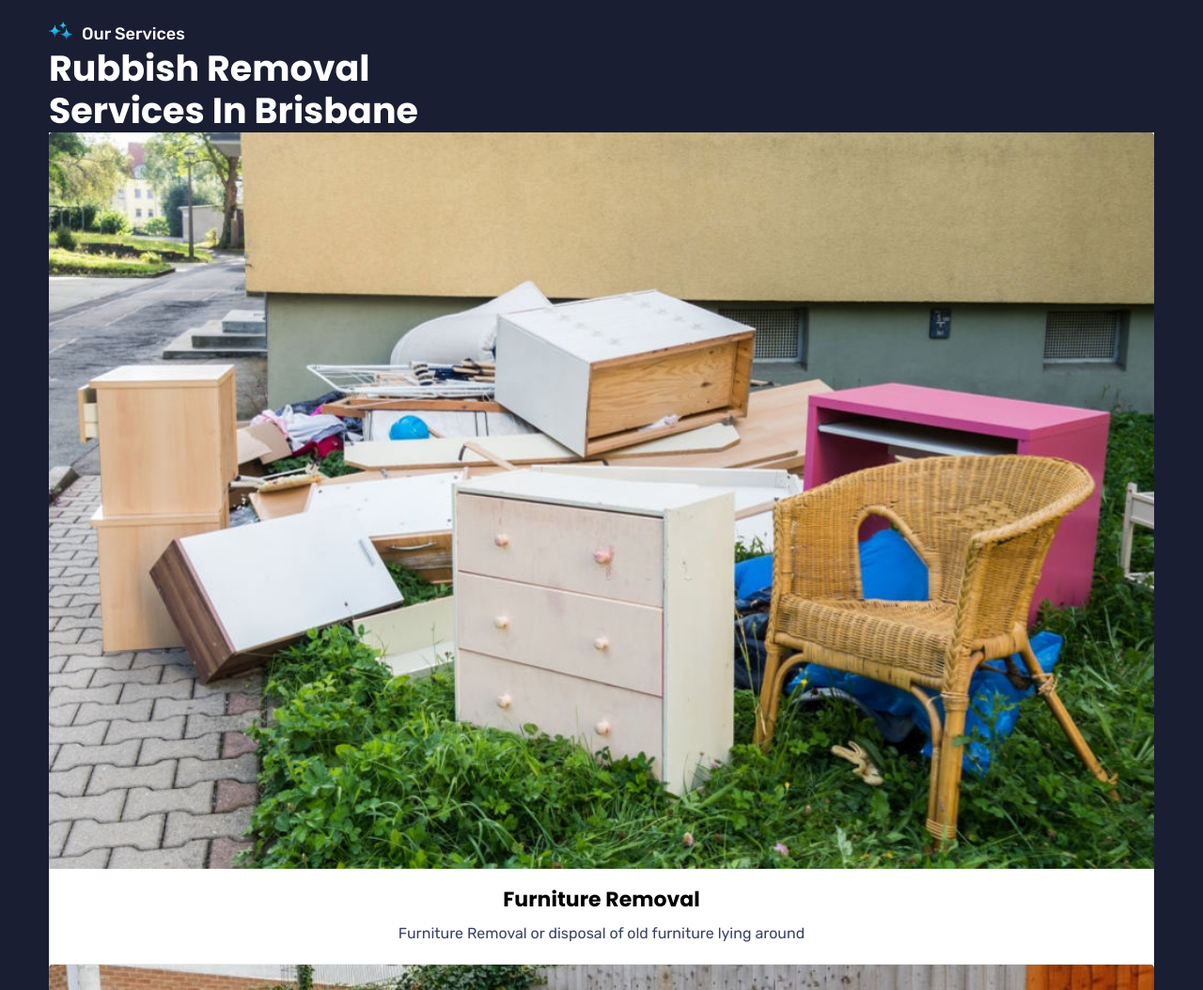
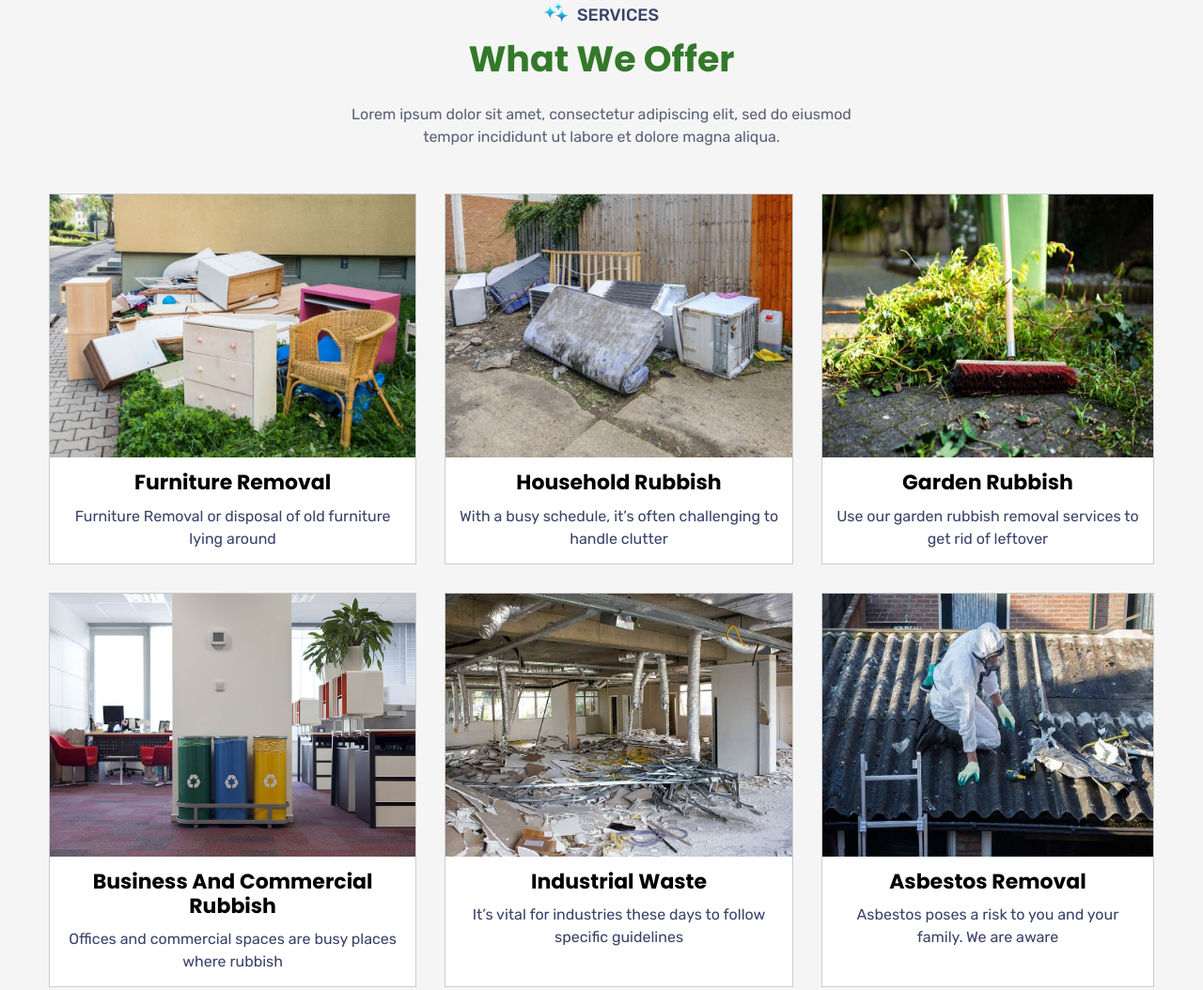
Before and after one commit to App-and-Website/tyrb, a plain HTML site: page index.html in a window 1280 px wide. Shown: the part 1677-2731 px from the top of the page at 94% size. Drawn offline with nearby package versions, Linux system fonts and the light colour scheme.

Commit message:
service-section-hoomepage-changed

```diff
--- a/index.html
+++ b/index.html
@@ -253,7 +253,7 @@
         <!-- About Section End -->
 
         <!-- Service Area -->
-        <section class="home5-portfolio-area pt-100 service_section_main pb-50">
+        <!-- <section class="home5-portfolio-area pt-100 service_section_main pb-50">
             <div class="container">
                 <div class="row align-items-center">
                     <div class="col-lg-5">
@@ -332,6 +332,103 @@
                     <div class="portfolio-single">
                         <div class="img-wrapper">
                             <a href="">
+                                <img src="assets/images/img/asbestos-removaljpg.jpg" alt="">
+                            </a>
+                        </div>
+                        <div class="portfolio-bottom service_content">
+                            <div class="h4-headline">
+                                <a href="portfolio-details.html"><h5>Asbestos Removal</h5></a>
+                            </div>
+                            <p>Asbestos poses a risk to you and your family. We are aware</p>
+                        </div>
+                    </div>
+
+                </div>
+            </div>
+        </section> -->
+        <!-- Service Area End -->
+
+         <!-- Service Area -->
+         <section class="home5-portfolio-area pt-100 service_section_main pb-50 service_page_service_main" style="background: #f5f5f5">
+            <div class="container">
+                <div class="row">
+                    <div class="col-lg-6 offset-lg-3 pb-5">
+                        <div class="title-style-4 text-center bixol-title-area custom_title_area custom_title_area2">
+                            <span class="bixol-subtitle">Services</span>
+                            <h2 style="color: #33792a;" class="custom_title_h2">What We Offer</h2>
+                            <p>Lorem ipsum dolor sit amet, consectetur adipiscing elit, sed do eiusmod tempor incididunt ut labore et dolore magna aliqua. </p>
+                        </div>
+                    </div>
+                </div>
+                <div class="service_list_service_page service_list_home pb-2">
+                    <div class="portfolio-single">
+                        <div class="img-wrapper">
+                            <a href="service-details.html">
+                                <img src="assets/images/img/furniture-removal.jpg" alt="">
+                            </a>
+                        </div>
+                        <div class="portfolio-bottom service_content">
+                            <div class="h4-headline">
+                                <a href="portfolio-details.html"><h5>Furniture Removal</h5></a>
+                            </div>
+                            <p>Furniture Removal or disposal of old furniture lying around</p>
+                        </div>
+                    </div>
+                    <div class="portfolio-single">
+                        <div class="img-wrapper">
+                            <a href="service-details.html">
+                                <img src="assets/images/img/household-removal.jpg" alt="">
+                            </a>
+                        </div>
+                        <div class="portfolio-bottom service_content">
+                            <div class="h4-headline">
+                                <a href="portfolio-details.html"><h5>Household Rubbish</h5></a>
+                            </div>
+                            <p>With a busy schedule, it’s often challenging to handle clutter</p>
+                        </div>
+                    </div>
+                    <div class="portfolio-single">
+                        <div class="img-wrapper">
+                            <a href="service-details.html">
+                                <img src="assets/images/img/garden-rubbish.jpg" alt="">
+                            </a>
+                        </div>
+                        <div class="portfolio-bottom service_content">
+                            <div class="h4-headline">
+                                <a href="portfolio-details.html"><h5>Garden Rubbish</h5></a>
+                            </div>
+                            <p>Use our garden rubbish removal services to get rid of leftover</p>
+                        </div>
+                    </div>
+                    <div class="portfolio-single">
+                        <div class="img-wrapper">
+                            <a href="service-details.html">
+                                <img src="assets/images/img/business-and-commercial.jpg" alt="">
+                            </a>
+                        </div>
+                        <div class="portfolio-bottom service_content">
+                            <div class="h4-headline">
+                                <a href="portfolio-details.html"><h5>Business And Commercial Rubbish</h5></a>
+                            </div>
+                            <p>Offices and commercial spaces are busy places where rubbish</p>
+                        </div>
+                    </div>
+                    <div class="portfolio-single">
+                        <div class="img-wrapper">
+                            <a href="service-details.html">
+                                <img src="assets/images/img/industrial-waste.jpg" alt="">
+                            </a>
+                        </div>
+                        <div class="portfolio-bottom service_content">
+                            <div class="h4-headline">
+                                <a href="portfolio-details.html"><h5>Industrial Waste</h5></a>
+                            </div>
+                            <p>It’s vital for industries these days to follow specific guidelines</p>
+                        </div>
+                    </div>
+                    <div class="portfolio-single">
+                        <div class="img-wrapper">
+                            <a href="service-details.html">
                                 <img src="assets/images/img/asbestos-removaljpg.jpg" alt="">
                             </a>
                         </div>
--- a/style.css
+++ b/style.css
@@ -784,3 +784,7 @@ padding: 25px;
     padding: 6px 40px;
     margin-top: 20px!important;
 }
+
+.service_list_home .portfolio-single{
+ background: #fff;
+}
```
